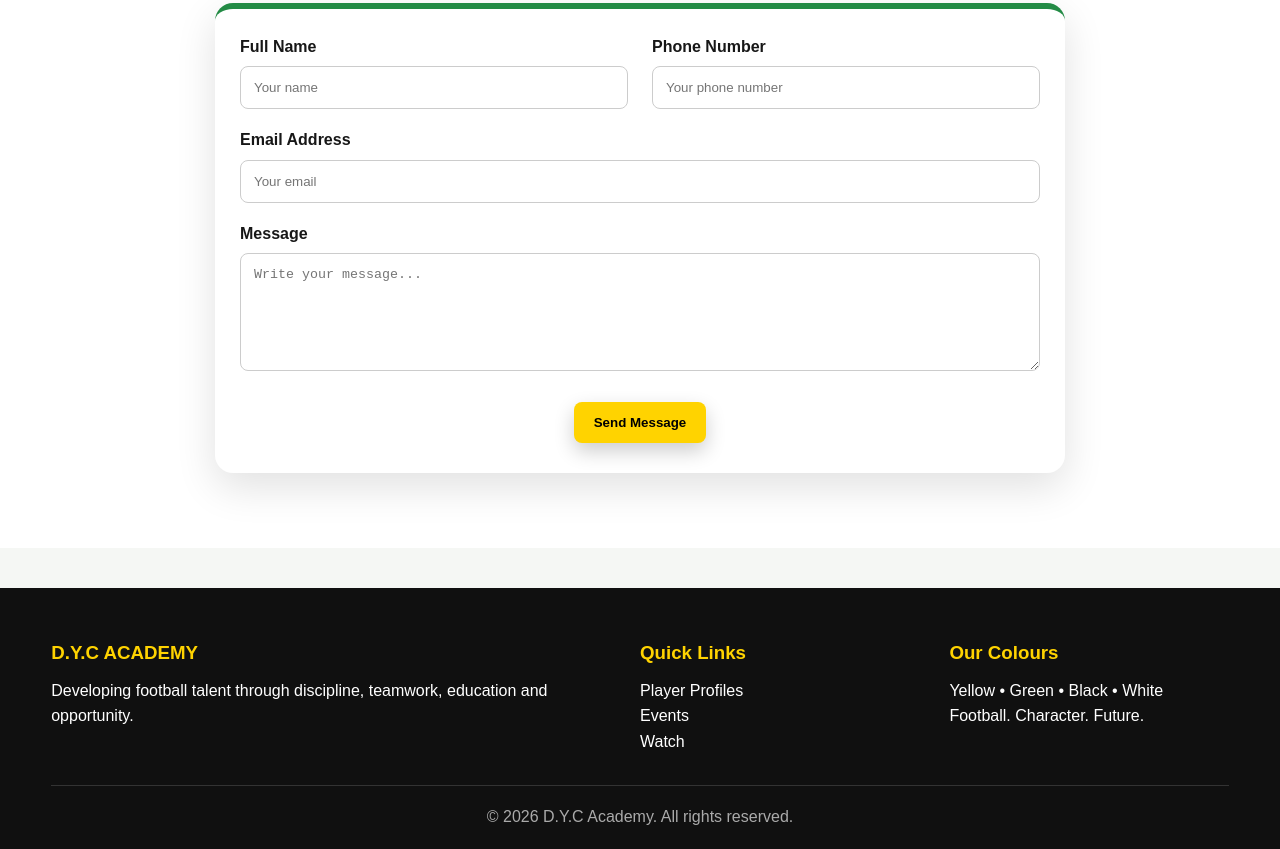
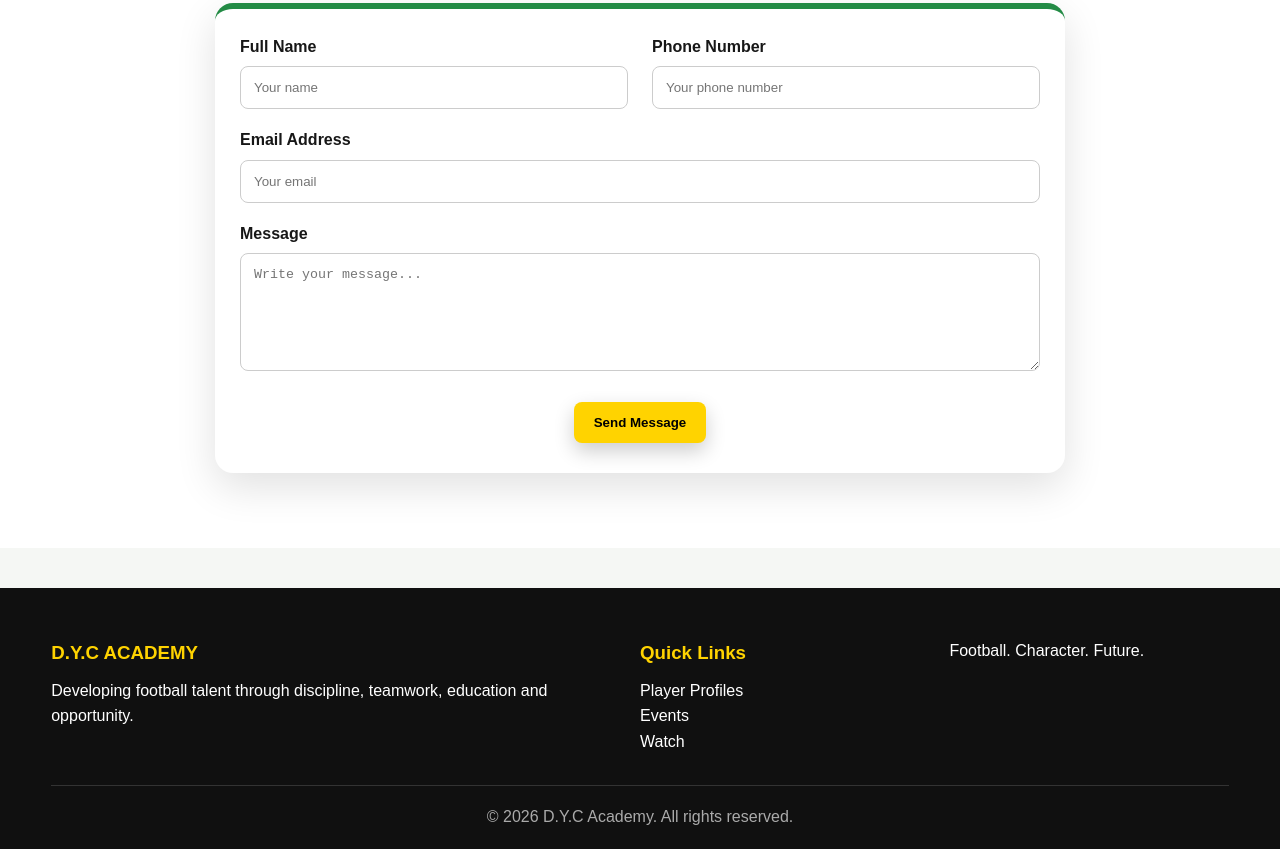
Before and after one commit to k-konina/DYC-academy, a plain HTML site: page contact.html in a window 1280 px wide. Shown: the part 1170-2019 px from the top of the page. Drawn offline with Linux system fonts and the light colour scheme.

Commit message:
Update contact.html

```diff
--- a/contact.html
+++ b/contact.html
@@ -73,6 +73,6 @@ TYXRoaSBwcmltYXJ5IHNjaG9vbIoCAJICAJoCDGRlc2t0b3AtbWFwcw%3D%3D&sll=37.049734%2C
 <footer><div class="container footer-grid">
 <div><h3>D.Y.C ACADEMY</h3><p>Developing football talent through discipline, teamwork, education and opportunity.</p></div>
 <div><h3>Quick Links</h3><p><a href="players.html">Player Profiles</a></p><p><a href="events.html">Events</a></p><p><a href="watch.html">Watch</a></p></div>
-<div><h3>Our Colours</h3><p>Yellow • Green • Black • White</p><p>Football. Character. Future.</p></div>
+<div><p>Football. Character. Future.</p></div>
 </div><div class="container copyright">© 2026 D.Y.C Academy. All rights reserved.</div></footer>
 <script src="script.js"></script></body></html>
```
